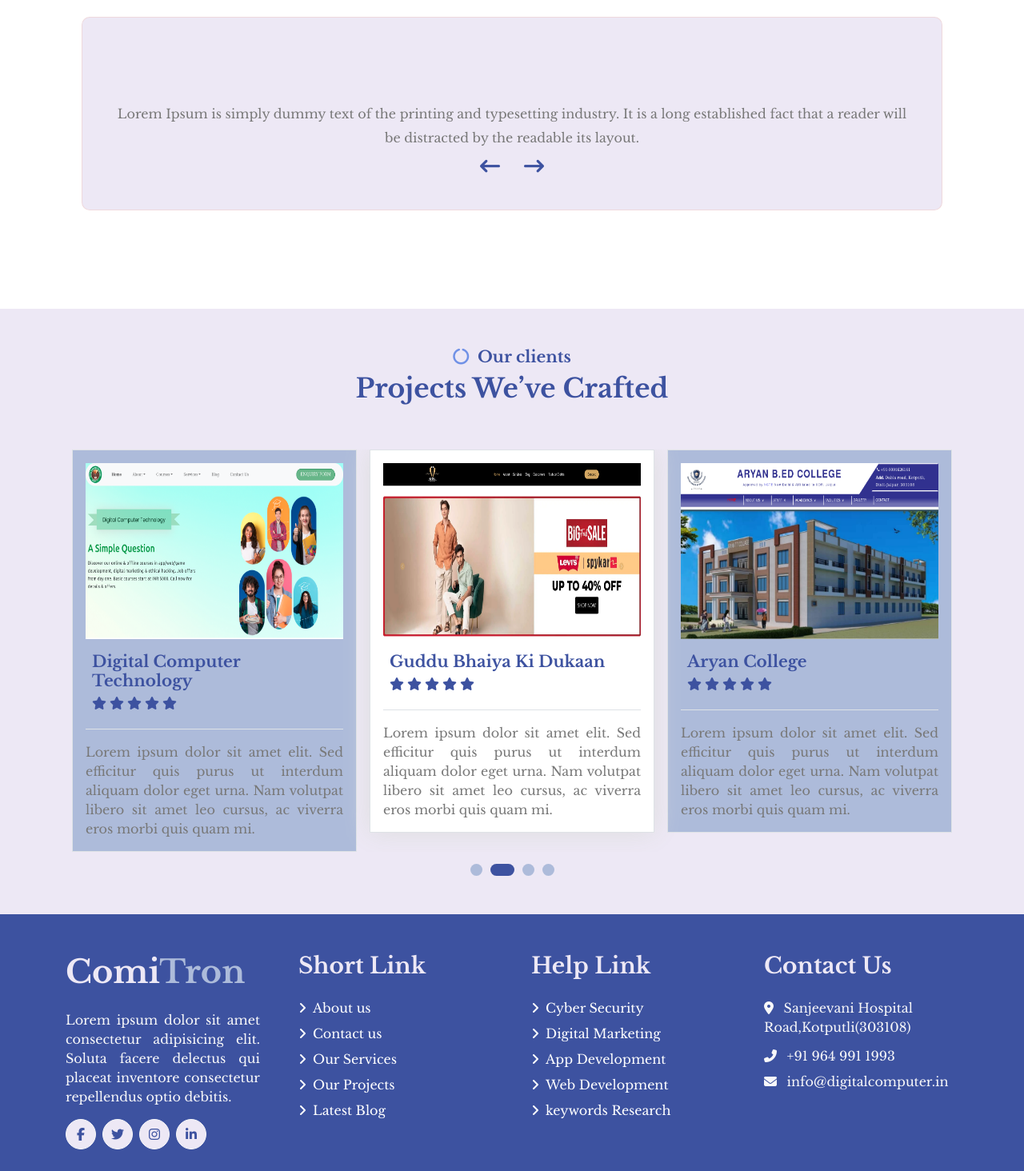
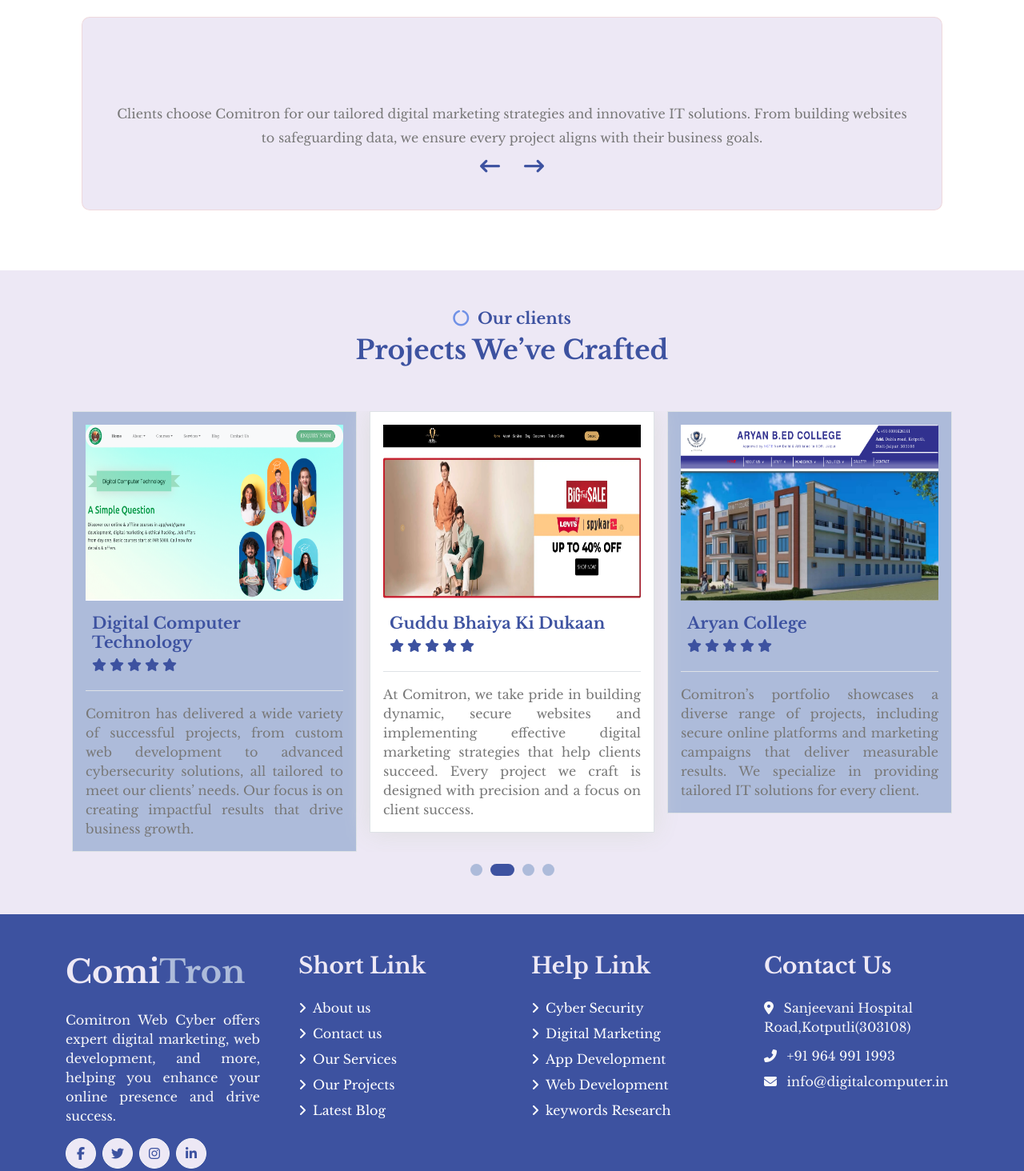
Before and after one commit to nikhilbagoriya/comitron, a plain HTML site: page digital_marketing.html in a window 1280 px wide. Shown: the part 3780-5244 px from the top of the page at 80% size. Drawn offline with nearby package versions, Linux system fonts and the light colour scheme.

Commit message:
Update digital_marketing.html

```diff
--- a/digital_marketing.html
+++ b/digital_marketing.html
@@ -386,7 +386,7 @@
                             <img src="img/e_commerce.jpeg" class="img-fluid w-100 rounded" alt="">
                             <div class="project-content">
                                 <a href="e-commerce_solution.html" class="text-center">
-                                    <h4 class="text-secondary">E-Commerce Solution</h4>
+                                    <h4>E-Commerce Solution</h4>
                                     <p class="m-0 text-white">keyword Analysis</p>
                                 </a>
                             </div>
@@ -402,7 +402,7 @@
     <!-- Project End -->
 
      <!-- Testimonial Start client -->
-    <div class="container-fluid testimonial py-5 mb-5">
+     <div class="container-fluid testimonial testimonial-cli-rew py-5">
         <section>
             <div class="customer-feedback">
               <div class="container text-center">
@@ -422,7 +422,7 @@
                       <div class="feedback-slider-item">
                         <img src="img/img1.jpg" class="center-block img-circle" alt="Customer Feedback">
                         <h3 class="customer-name">Lisa Redfern</h3>
-                        <p>Lorem Ipsum is simply dummy text of the printing and typesetting industry. It is a long established fact that a reader will be distracted by the readable its layout.</p>
+                        <p>Comitron is trusted by clients for delivering reliable IT solutions, including secure web development and advanced cybersecurity services. Our expertise helps businesses grow while staying safe in the digital world.</p>
                         <span class="light-bg customer-rating" data-rating="5">
                           5
                           <i class="fa fa-star"></i>
@@ -434,7 +434,7 @@
                       <div class="feedback-slider-item">
                         <img src="img/img2.jpg" class="center-block img-circle" alt="Customer Feedback">
                         <h3 class="customer-name">Cassi</h3>
-                        <p>Lorem Ipsum is simply dummy text of the printing and typesetting industry. It is a long established fact that a reader will be distracted by the readable its layout.</p>
+                        <p>Clients choose Comitron for our tailored digital marketing strategies and innovative IT solutions. From building websites to safeguarding data, we ensure every project aligns with their business goals.</p>
                         <span class="light-bg customer-rating" data-rating="4">
                           4
                           <i class="fa fa-star"></i>
@@ -446,7 +446,7 @@
                       <div class="feedback-slider-item">
                         <img src="img/img3.jpg" class="center-block img-circle" alt="Customer Feedback">
                         <h3 class="customer-name">Md Nahidul</h3>
-                        <p>Lorem Ipsum is simply dummy text of the printing and typesetting industry. It is a long established fact that a reader will be distracted by the readable its layout.</p>
+                        <p>With a proven track record in web development, cybersecurity, and digital marketing, Comitron has earned the trust of businesses worldwide. We focus on delivering results that drive long-term success.</p>
                         <span class="light-bg customer-rating" data-rating="5">
                           5
                           <i class="fa fa-star"></i>
@@ -513,7 +513,7 @@
                     </div>
                 </div>
                 <div class="border-top mt-4 pt-3">
-                        <p class="mb-0">Lorem ipsum dolor sit amet elit. Sed efficitur quis purus ut interdum aliquam dolor eget urna. Nam volutpat libero sit amet leo cursus, ac viverra eros morbi quis quam mi.</p>
+                    <p class="mb-0">Comitron has delivered a wide variety of successful projects, from custom web development to advanced cybersecurity solutions, all tailored to meet our clients’ needs. Our focus is on creating impactful results that drive business growth.</p>
                 </div>
             </div>
             <div class="testimonial-item border p-3 mx-2">
@@ -533,7 +533,7 @@
                     </div>
                 </div>
                 <div class="border-top mt-4 pt-3">
-                        <p class="mb-0">Lorem ipsum dolor sit amet elit. Sed efficitur quis purus ut interdum aliquam dolor eget urna. Nam volutpat libero sit amet leo cursus, ac viverra eros morbi quis quam mi.</p>
+                    <p class="mb-0">At Comitron, we take pride in building dynamic, secure websites and implementing effective digital marketing strategies that help clients succeed. Every project we craft is designed with precision and a focus on client success.</p>
                 </div>
             </div>
             <div class="testimonial-item border p-3 mx-2">
@@ -553,7 +553,7 @@
                     </div>
                 </div>
                 <div class="border-top mt-4 pt-3">
-                        <p class="mb-0">Lorem ipsum dolor sit amet elit. Sed efficitur quis purus ut interdum aliquam dolor eget urna. Nam volutpat libero sit amet leo cursus, ac viverra eros morbi quis quam mi.</p>
+                    <p class="mb-0">Comitron’s portfolio showcases a diverse range of projects, including secure online platforms and marketing campaigns that deliver measurable results. We specialize in providing tailored IT solutions for every client.</p>
                 </div>
             </div>
             <div class="testimonial-item border p-3 mx-2">
@@ -573,7 +573,7 @@
                     </div>
                 </div>
                 <div class="border-top mt-4 pt-3">
-                        <p class="mb-0">Lorem ipsum dolor sit amet elit. Sed efficitur quis purus ut interdum aliquam dolor eget urna. Nam volutpat libero sit amet leo cursus, ac viverra eros morbi quis quam mi.</p>
+                    <p class="mb-0">With a commitment to quality and innovation, Comitron creates projects that make a real difference. Our work in web development, cybersecurity, and digital marketing has helped businesses thrive in a competitive digital environment.</p>
                 </div>
             </div>
         </div>
@@ -588,7 +588,7 @@
                         <a href="index.html">
                             <h1 class="fw-bold d-block">Comi<span>Tron</span> </h1>
                         </a>
-                        <p class="mt-4 text-light">Lorem ipsum dolor sit amet consectetur adipisicing elit. Soluta facere delectus qui placeat inventore consectetur repellendus optio debitis.</p>
+                        <p class="mt-4 text-light">Comitron Web Cyber offers expert digital marketing, web development, and more, helping you enhance your online presence and drive success.</p>
                         <div class="d-flex hightech-link">
                             <a href="https://www.facebook.com/DigitalComputerTechnology" class="btn-light nav-fill btn btn-square rounded-circle me-2"><i class="fab fa-facebook-f"></i></a>
                             <a href="https://twitter.com/dctkotputli" class="btn-light nav-fill btn btn-square rounded-circle me-2"><i class="fab fa-twitter"></i></a>
```
Lines whose indentation alone changed are shown as unchanged.
